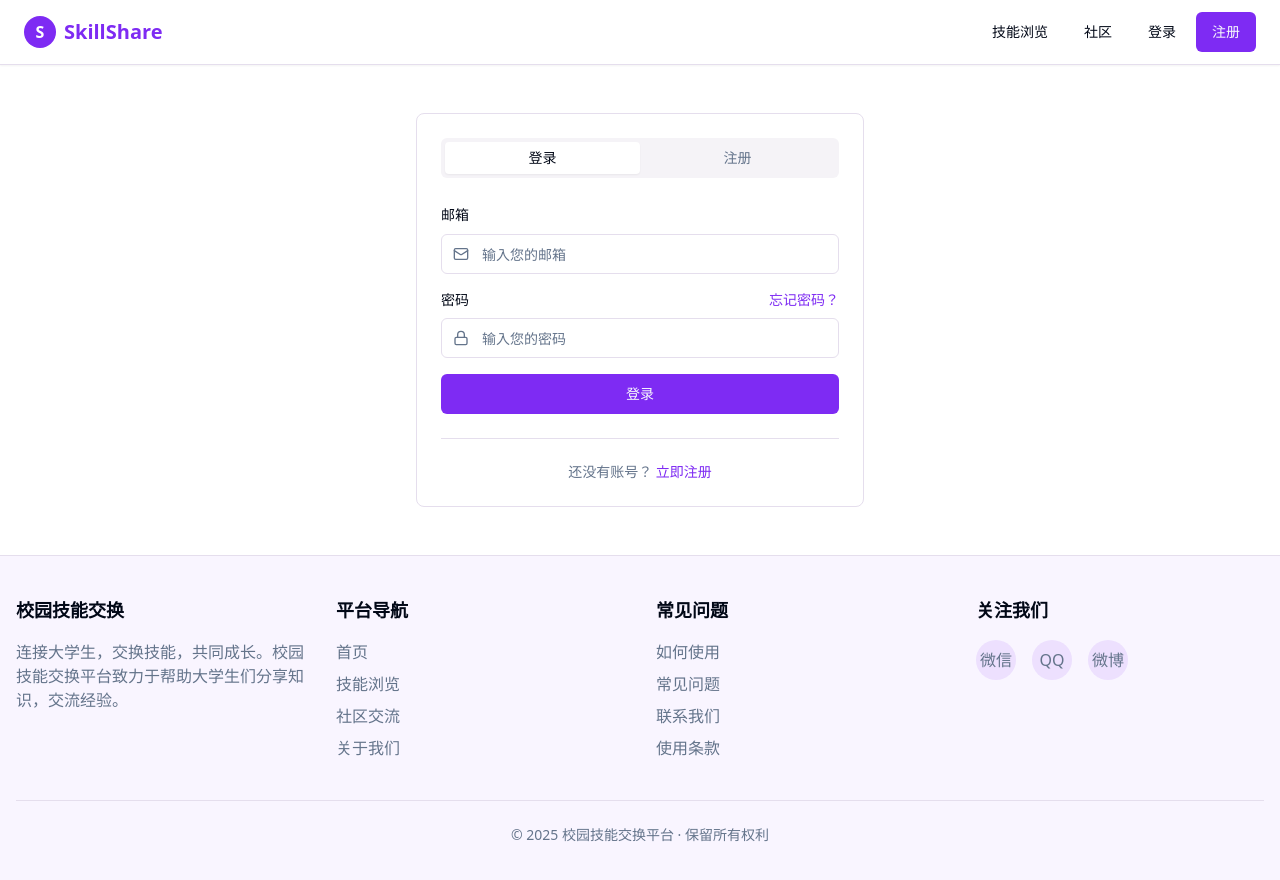
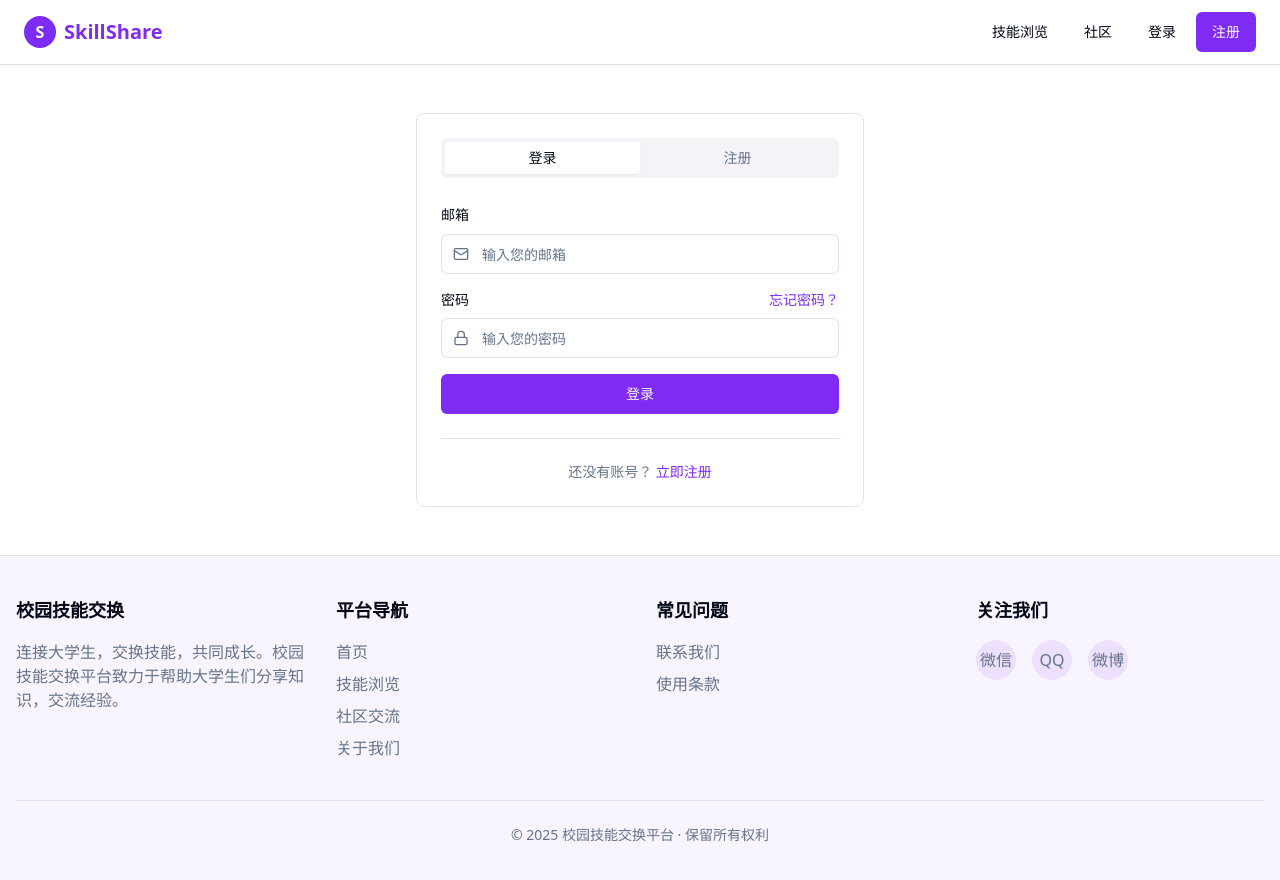
Before and after one commit to wchihuahua09/skill-share-campus-connect, a React (Vite) app: page /auth in a window 1280 px wide. Shown: the top 880 px of the page. Built offline with nearby package versions, Linux system fonts and the light colour scheme.

Commit message:
Visual edit in Lovable
Edited UI in Lovable

```diff
--- a/src/components/layout/Footer.tsx
+++ b/src/components/layout/Footer.tsx
@@ -1,9 +1,6 @@
-
 import { Link } from "react-router-dom";
-
 export function Footer() {
-  return (
-    <footer className="bg-secondary/50 py-10 border-t border-border">
+  return <footer className="bg-secondary/50 py-10 border-t border-border">
       <div className="container mx-auto px-4">
         <div className="grid grid-cols-1 md:grid-cols-4 gap-8">
           <div>
@@ -43,14 +40,10 @@ export function Footer() {
             <h3 className="text-lg font-semibold mb-4">常见问题</h3>
             <ul className="space-y-2">
               <li>
-                <Link to="/help/how-it-works" className="text-muted-foreground hover:text-primary">
-                  如何使用
-                </Link>
+
               </li>
               <li>
-                <Link to="/help/faq" className="text-muted-foreground hover:text-primary">
-                  常见问题
-                </Link>
+
               </li>
               <li>
                 <Link to="/help/contact" className="text-muted-foreground hover:text-primary">
@@ -96,6 +89,5 @@ export function Footer() {
           </p>
         </div>
       </div>
-    </footer>
-  );
+    </footer>;
 }
```
